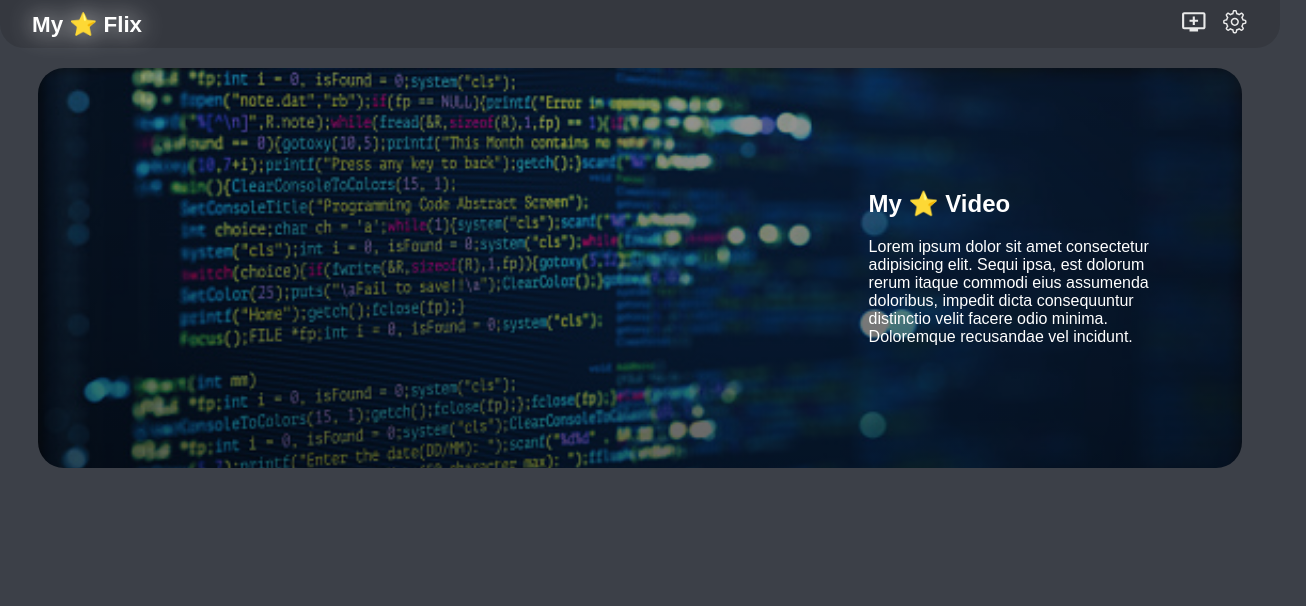
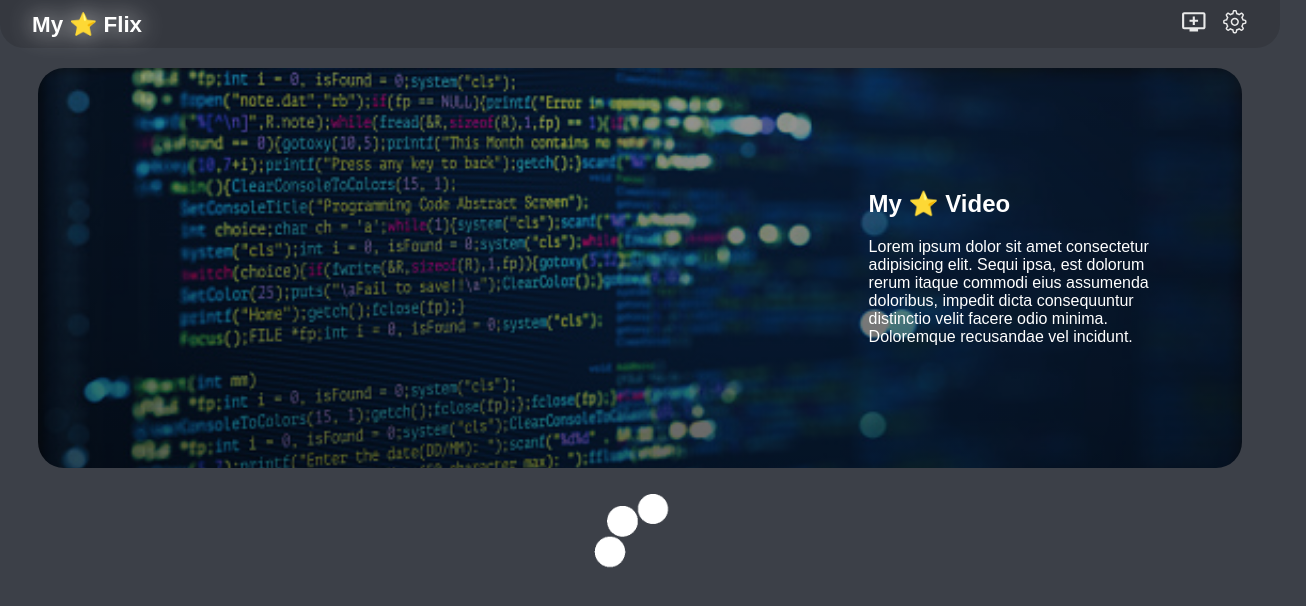
Before and after one commit to LuizLimaDev/challenge-oracle-one-favoriteflix, a React (Create React App) app: page / in a window 1280 px wide. Shown: the top 606 px of the page, 1306 px wide, since content can reach past the window. Built offline with nearby package versions, Linux system fonts and the light colour scheme; no server answers.

Commit message:
feature loading v2

```diff
--- a/src/components/Carousel/Carousel/Carousel.jsx
+++ b/src/components/Carousel/Carousel/Carousel.jsx
@@ -1,17 +1,14 @@
 import { useContext } from "react";
 import Slider from "../Slider/Slider";
 import DataController from "../../../context/controller";
-import { useNavigation } from "react-router-dom";
 import Loading from "../../Loading/Loading";
 
 export default function Carousel() {
-  const { dataVideos, dataCategories } = useContext(DataController)
-  const natigation = useNavigation();
-  console.log(natigation);
+  const { dataVideos, dataCategories, isLoading } = useContext(DataController)
 
   return (
     <section>
-      {natigation.state === "loading" && <Loading />}
+      {isLoading === true && <Loading />}
       {dataCategories.map(category => {
         return (
           < Slider
```
